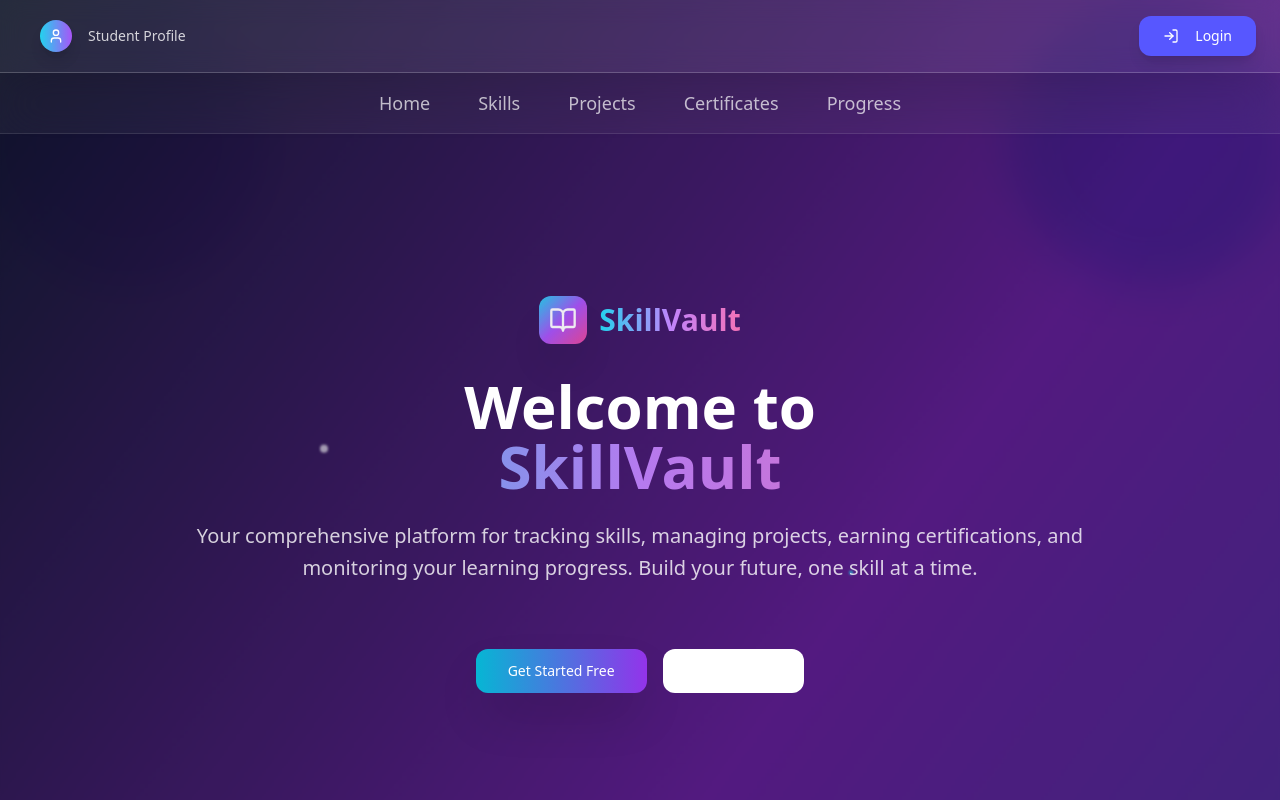
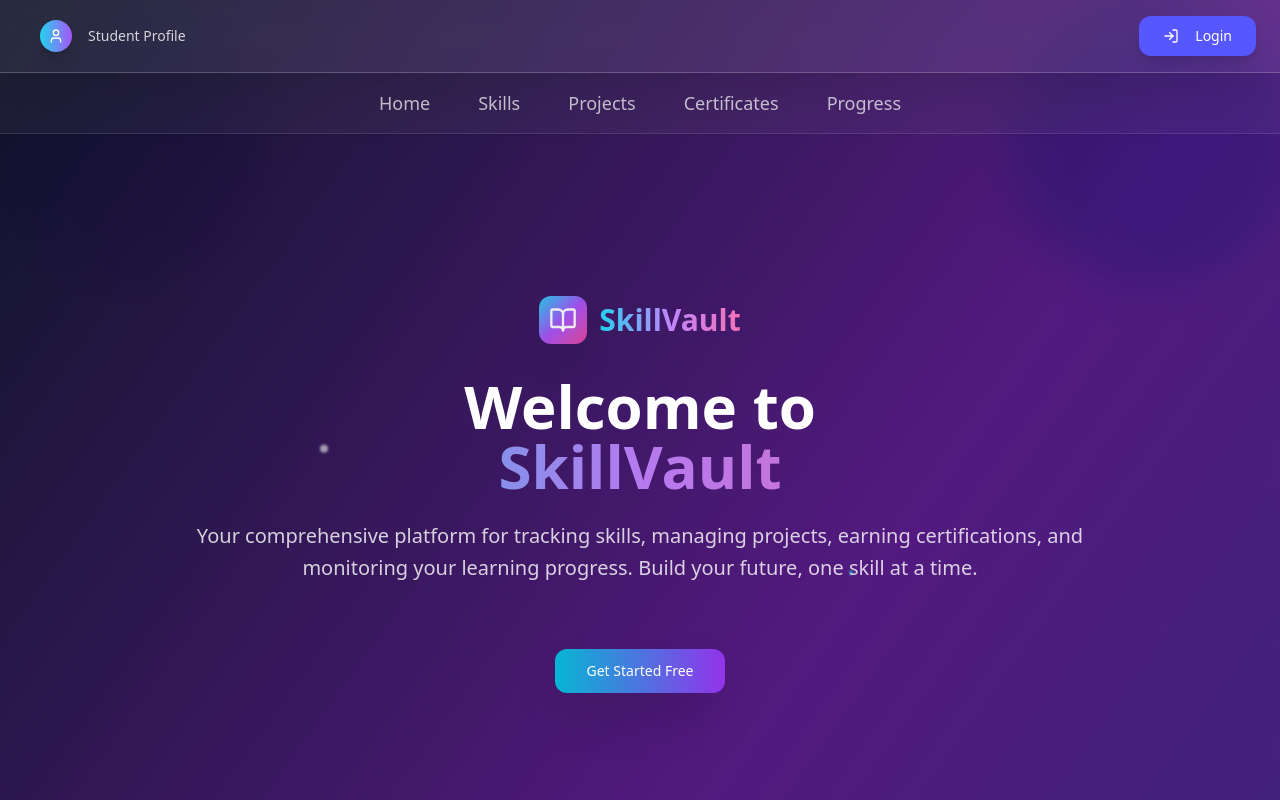
Before and after one commit to Omswetha67/my-almost-1-18, a React (Vite) app: page / in a window 1280 px wide. Shown: the top 800 px of the page. Built offline with nearby package versions, Linux system fonts and the light colour scheme.

Commit message:
Remove "Learn More" button
Remove the "Learn More" button that appears behind the "Get Started Free" button.

```diff
--- a/src/pages/Index.tsx
+++ b/src/pages/Index.tsx
@@ -243,20 +243,13 @@ const Index = () => {
 
 
             {/* Call to Action */}
-            <div className="flex flex-col sm:flex-row gap-4 justify-center pt-8">
+            <div className="flex justify-center pt-8">
               <Button
                 size="lg"
                 onClick={handleGetStarted}
                 className="bg-gradient-to-r from-cyan-500 to-purple-600 hover:from-cyan-600 hover:to-purple-700 text-white px-8 py-3 rounded-xl shadow-2xl hover:shadow-cyan-500/25 transition-all duration-300 transform hover:-translate-y-1 hover:scale-105"
               >
                 Get Started Free
-              </Button>
-              <Button
-                variant="outline"
-                size="lg"
-                className="border-white/30 text-white hover:bg-white/10 hover:border-white/50 px-8 py-3 rounded-xl transition-all duration-300 backdrop-blur-sm"
-              >
-                Learn More
               </Button>
             </div>
           </div>
```
